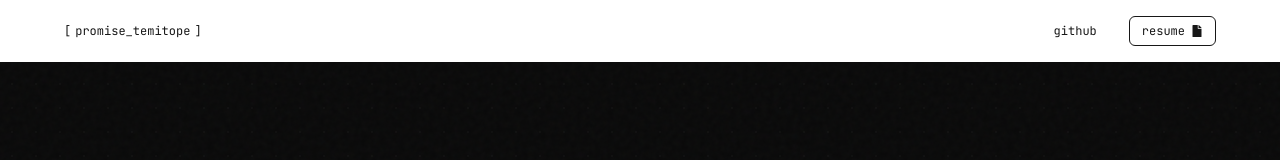
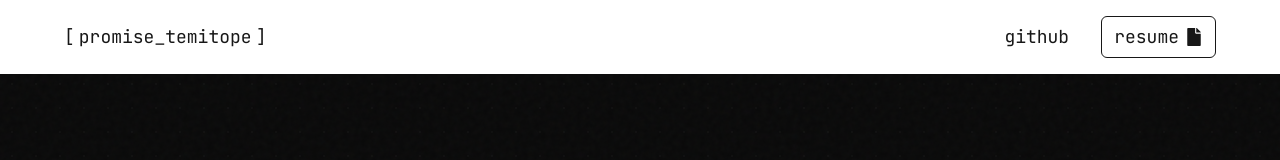
Before and after one commit to topsinoty/portfolio, a Next.js app: page / in a window 1280 px wide. Shown: the top 160 px of the page. Built offline with nearby package versions, Linux system fonts and the light colour scheme.

Commit message:
add better sizing for text on navbar

```diff
--- a/src/components/navbar.tsx
+++ b/src/components/navbar.tsx
@@ -6,7 +6,7 @@ import { Logo } from "./logo";
 export const Navbar: React.FC = () => {
   return (
     <nav className="fixed top-0 left-0 right-0 z-40 bg-background backdrop-blur-md py-4 px-6 md:px-8">
-      <div className="max-w-6xl mx-auto flex items-center justify-between font-mono text-xs md:text-md text-accent">
+      <div className="max-w-6xl mx-auto flex items-center justify-between font-mono text-xs md:text-md lg:text-lg text-accent">
         <Logo />
 
         <div className="flex items-center gap-4 md:gap-8">
```
